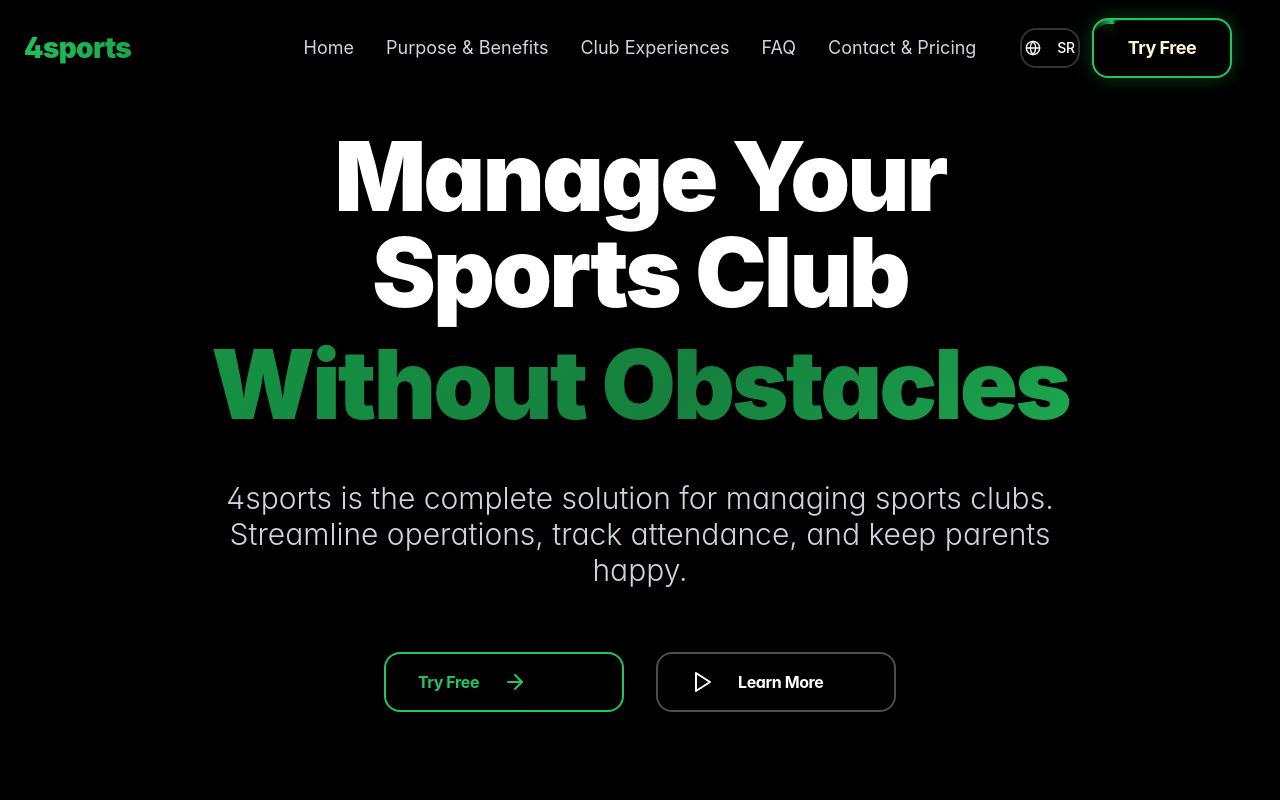
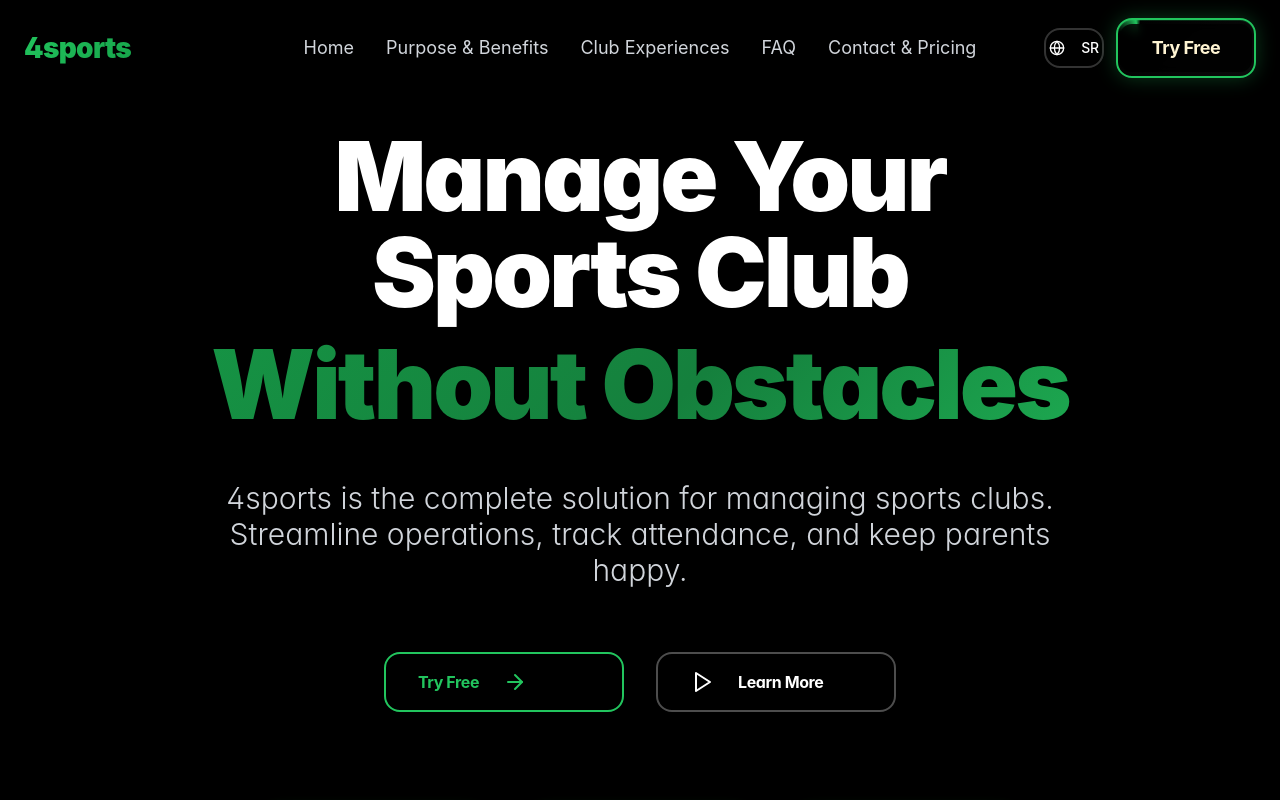
Before and after one commit to VukasinLukic/4sports, a React (Vite) app: page / in a window 1280 px wide. Shown: the top 800 px of the page. Built offline with nearby package versions, Linux system fonts and the light colour scheme.

Commit message:
Fix: Navigation button position
Reverted the navigation button positioning changes as they were not correct.

```diff
--- a/src/components/Navigation.tsx
+++ b/src/components/Navigation.tsx
@@ -73,8 +73,8 @@ const Navigation = () => {
             </div>
           </div>
 
-          {/* Language Toggle & CTA - desno sa padding */}
-          <div className="hidden md:flex items-center space-x-3 flex-shrink-0 pr-6">
+          {/* Language Toggle & CTA - vratiti originalno pozicioniranje */}
+          <div className="hidden md:flex items-center space-x-3 flex-shrink-0">
             <SimpleButton
               variant="language"
               onClick={toggleLanguage}
```
